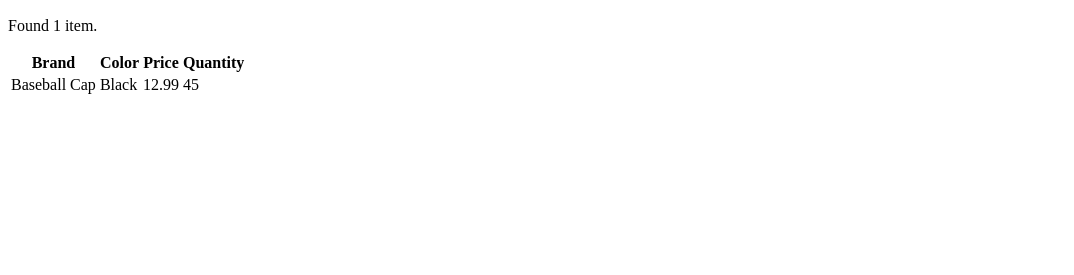
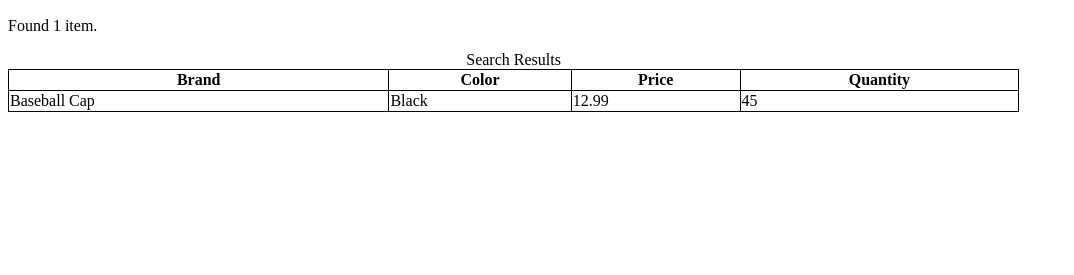
Before and after one commit to Guessan/clothing_store_inventory, a Django app: template ClothingInventoryProject/templates/ClothingInventoryProject/search_results.html in a window 1280 px wide. Shown: the part 25-300 px from the top of the page, without its empty margins (0-1074 px from the left). Run offline with Django 3.2, Linux system fonts and the light colour scheme; the template is opened without the code that fills it: values that come from a table or form of the project are taken from there, others are empty; data comes from the database, SQL or seed files in the repository.

Commit message:
Added css styling to table results

```diff
--- a/ClothingInventoryProject/static/css/style.css
+++ b/ClothingInventoryProject/static/css/style.css
@@ -2,3 +2,12 @@
 
     font-size: 30px;
 }
+
+table {
+    border-collapse: collapse;
+    width: 80%;
+}
+
+table, td, th {
+    border: 1px solid black;
+}
--- a/ClothingInventoryProject/style/style.css
+++ /dev/null
@@ -1,4 +0,0 @@
-.title{
-
-    font-size: 30px;
-}
--- a/ClothingInventoryProject/templates/ClothingInventoryProject/search_results.html
+++ b/ClothingInventoryProject/templates/ClothingInventoryProject/search_results.html
@@ -1,6 +1,8 @@
+{% load static %}
 <html>
     <head>
     <title>Clothes Search</title>
+    <link href="/static/css/style.css" rel="stylesheet" />
     </head>
     <body>
         <p>You searched for: <strong>{{ query }}</strong></p>
@@ -8,6 +10,7 @@
         {% if clothes %}
             <p>Found {{ clothes|length }} item{{ items|pluralize }}.</p>
             <table>
+                <caption>Search Results</caption>
                 <tr>
                     <th>Brand</th>
                     <th>Color</th>
```
Lines whose indentation alone changed are shown as unchanged.
